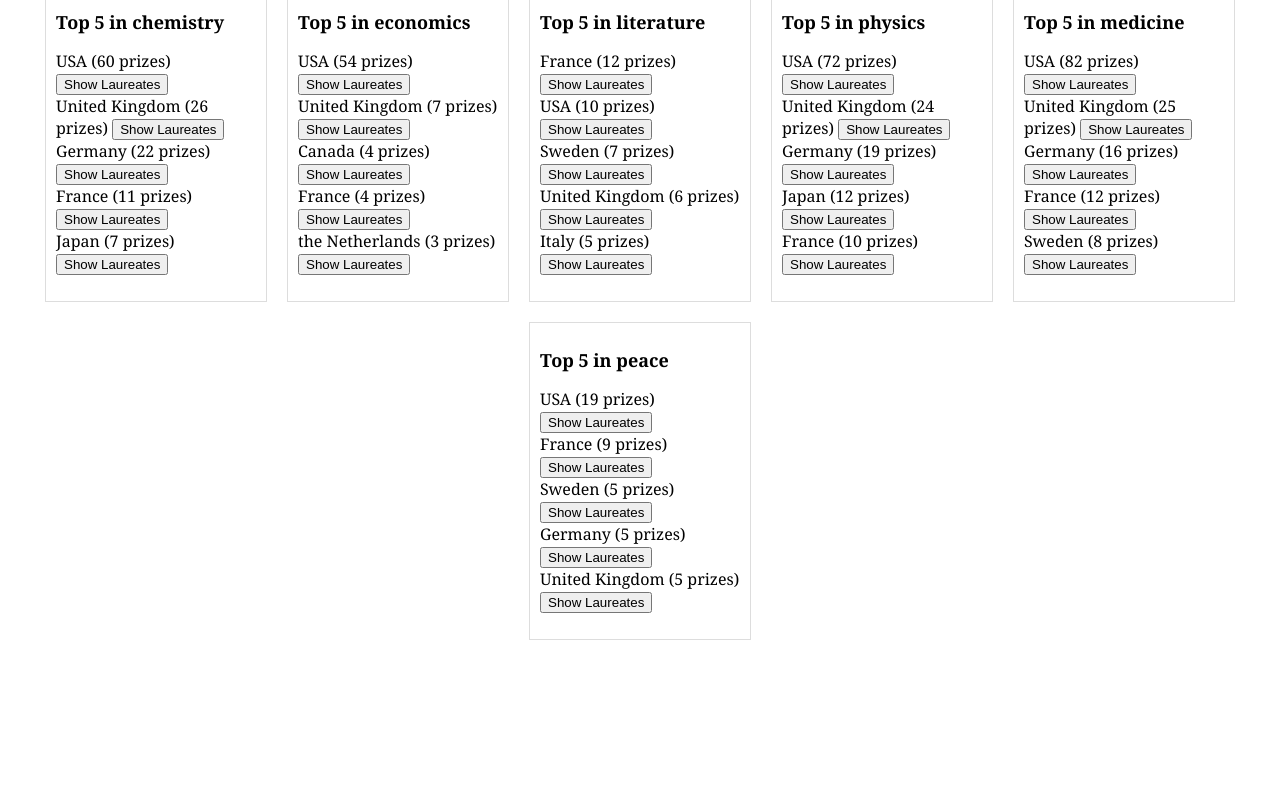
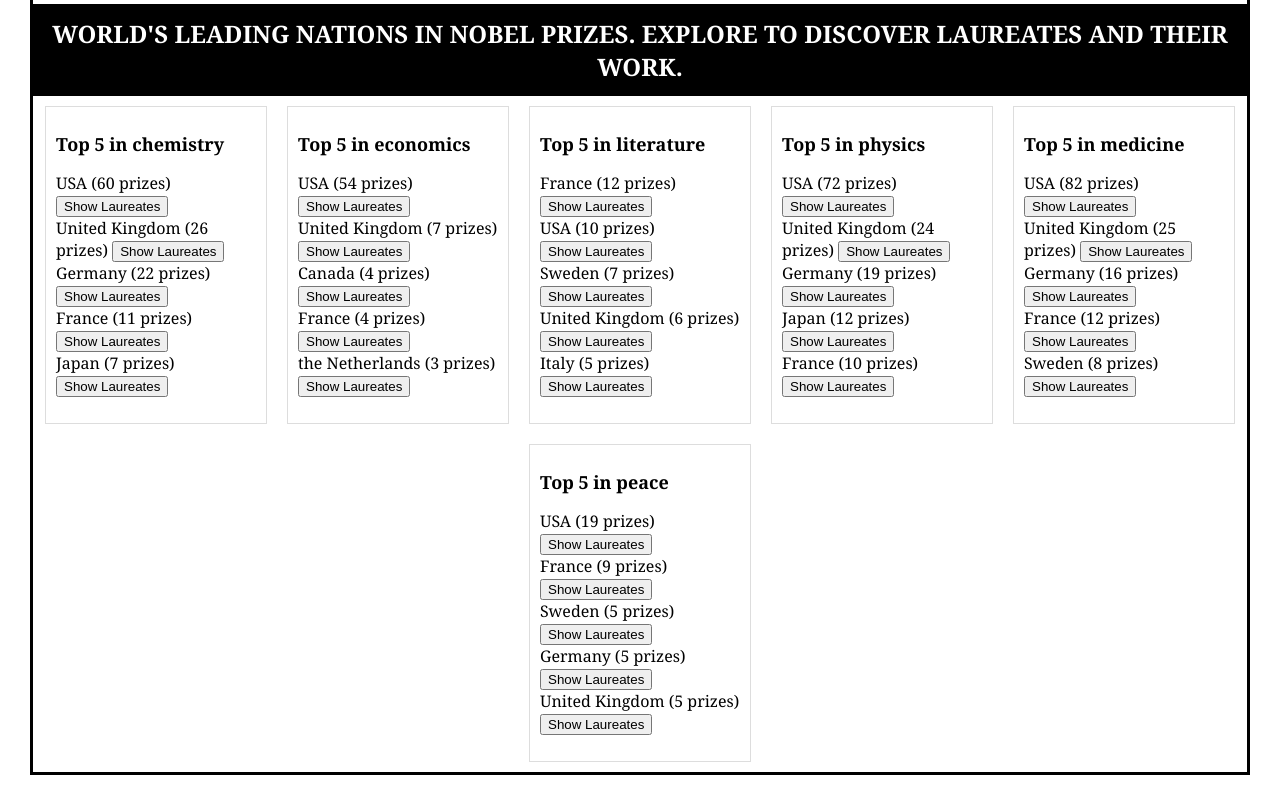
Before and after one commit to tinobragaa/COMP30680, a plain HTML site: page projects/css_js_jason/Laureates.html in a window 1280 px wide. Shown: the part 112-917 px from the top of the page. Before the commit the page ends 800 px from the top, so only its background shows below. Drawn offline with Linux system fonts and the light colour scheme.

Commit message:
Add: added scrolling text structure

```diff
--- a/projects/css_js_jason/Laureates.html
+++ b/projects/css_js_jason/Laureates.html
@@ -4,13 +4,20 @@
     <meta charset="UTF-8">
     <meta name="viewport" content="width=device-width, initial-scale=1.0">
     <title>Nobel Prizes</title>
-    <link rel="stylesheet" href="style.css">  <!-- link to css-->
+    <link rel="stylesheet" href="style.css">
 </head>
 <body>
-    <h1>Nobel Prize Laureates</h1>
-    <div id="content"></div>  <!-- this displays the top 5 countries-->
-    <div id="content2"></div>
-    <div id="content3"></div>
+    <main>
+        <div class="title-box">
+            <h1>Nobel Prize Laureates</h1>
+        </div>
+        <div class="subtitle" id="scrolling-text">
+            <h2>World's Leading Nations in Nobel Prizes. Explore to Discover Laureates and Their Work.</h2>
+        </div>
+        <div id="content"></div>
+        <div id="content2"></div>
+        <div id="content3"></div>
+    </main>
     <script src="script.js"></script>
 </body>
 </html>
--- a/projects/css_js_jason/style.css
+++ b/projects/css_js_jason/style.css
@@ -1,22 +1,42 @@
 
 body{
     font-family: Georgia, 'Times New Roman', Times, serif;
-    margin: 20px;
+    margin: 30px;
 }
 
 
 h1 {
     text-align: center;
+    margin: 0;
+    padding: 20px;
 }
 
+main {
+    border: 3px solid #000;
+}
 
+.title-box, .subtitle {
+    border-bottom: 3px solid #000;
+}
 
-#content {
+.subtitle {
+    text-transform: uppercase;
+    text-align: center;
+    color: #fff;
+    background-color: #000;
+    padding: 10px;
+    font-size: 1rem;
+}
+
+.subtitle h2 {
+    margin: 0;
+}
+
+#content, #content2, #contect3 {
     display:flex;
     flex-wrap: wrap;
     justify-content:center;
 }
-
 
 
 .prize-category {
```
